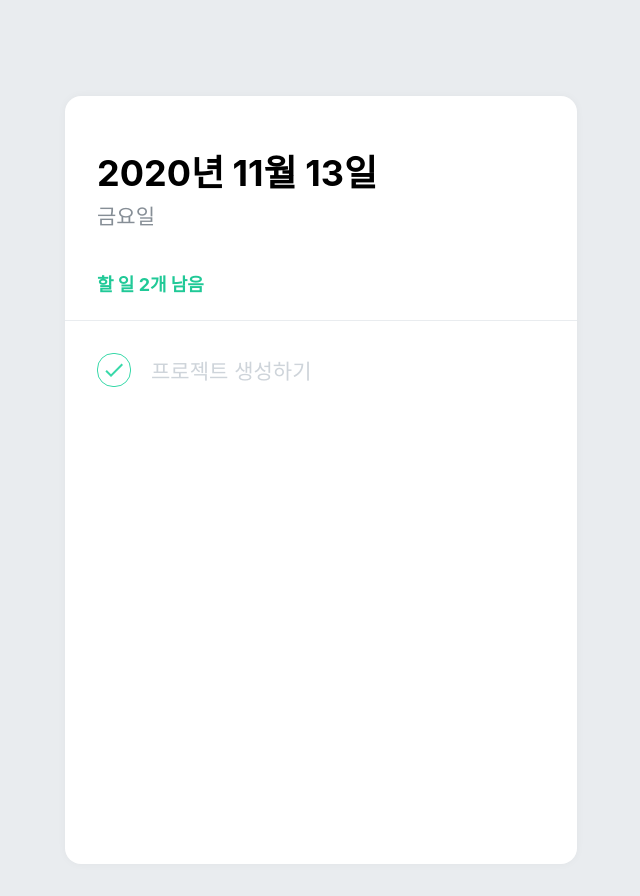
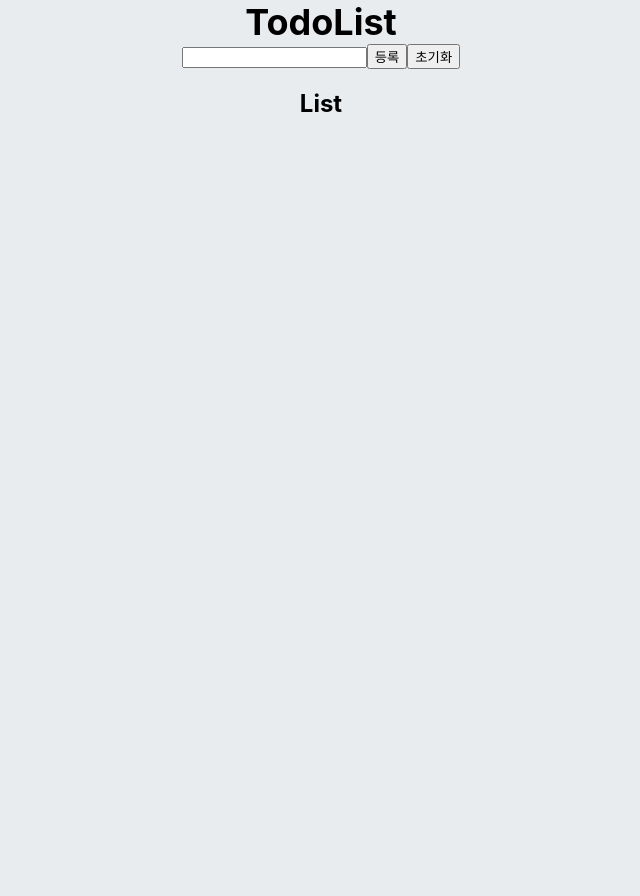
Before and after one commit to soohyunnn/todolist, a React (Create React App) app: page / in a window 1280 px wide. Shown: the whole page, without its empty margins (319-959 px from the left). After the commit the page ends 800 px from the top, so only its background shows below. Built offline with nearby package versions, Linux system fonts and the light colour scheme.

Commit message:
todo 생성,목록에 추가, 뿌려주기

```diff
--- a/src/App.css
+++ b/src/App.css
@@ -62,11 +62,6 @@ h1{
 
 
 .App {
-  /* width: 600px;
-  height: 700px;
-  margin: 7% auto;
-  border: 1px solid purple;
-  border-radius: 34px;
-  text-align: center; */
+  text-align: center;
 
 }
--- a/src/App.js
+++ b/src/App.js
@@ -1,11 +1,53 @@
-import React from 'react';
+import React, { useState, useRef } from 'react';
 import './App.css';
-import TodoTemplate from './TodoTemplate';
 
 function App() {
+
+  const [input, setInput] = useState('');
+
+  const [todos, setTodos] = useState([]);
+
+  const id = useRef(1);
+
+  const onChange = (e) => {
+    setInput(e.target.value);
+  };
+
+  const onCreate = () => {
+    const todo  = {
+      id : id.current,
+      text : input
+    }
+
+    setTodos([
+      ...todos,
+      todo
+    ])
+
+    setInput('')
+    id.current++;
+  }
+
+  const onRemove = () => {
+    setInput('')
+  }
+
   return (
     <>
-    <TodoTemplate/>
+    <div className="App">
+      <h1>TodoList</h1>
+      <input onChange={onChange} value={input} />
+      <button onClick={onCreate}>등록</button>
+      <button onClick={onRemove}>초기화</button>
+      <h2>List</h2>
+      <div>
+
+          {todos.map(todo => <li style={{listStyle: 'none'}} key={todo.id}>{todo.text}</li>)}
+
+
+      </div>
+    </div>
+
     </>
   );
 }
```
Also changed, not shown: 1 other file (tests, documents, lock files or other folders).
